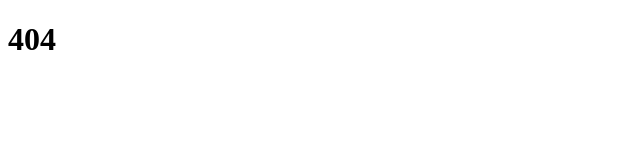
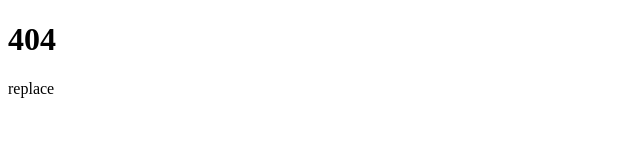
Before and after one commit to ryanmr/envoy-lua-decompressor-testing, a plain HTML site: page 404.html in a window 1280 px wide. Shown: the full height of the page, 0-640 px from the left. Drawn offline with Linux system fonts and the light colour scheme.

Commit message:
Switches away from html comment to p tag

```diff
--- a/404.html
+++ b/404.html
@@ -8,6 +8,6 @@
   </head>
   <body>
     <h1>404</h1>
-    <!--replace-->
+    <p>replace</p>
   </body>
 </html>
```
Also changed, not shown: index.html (+1 -1 lines), 2 other files.
